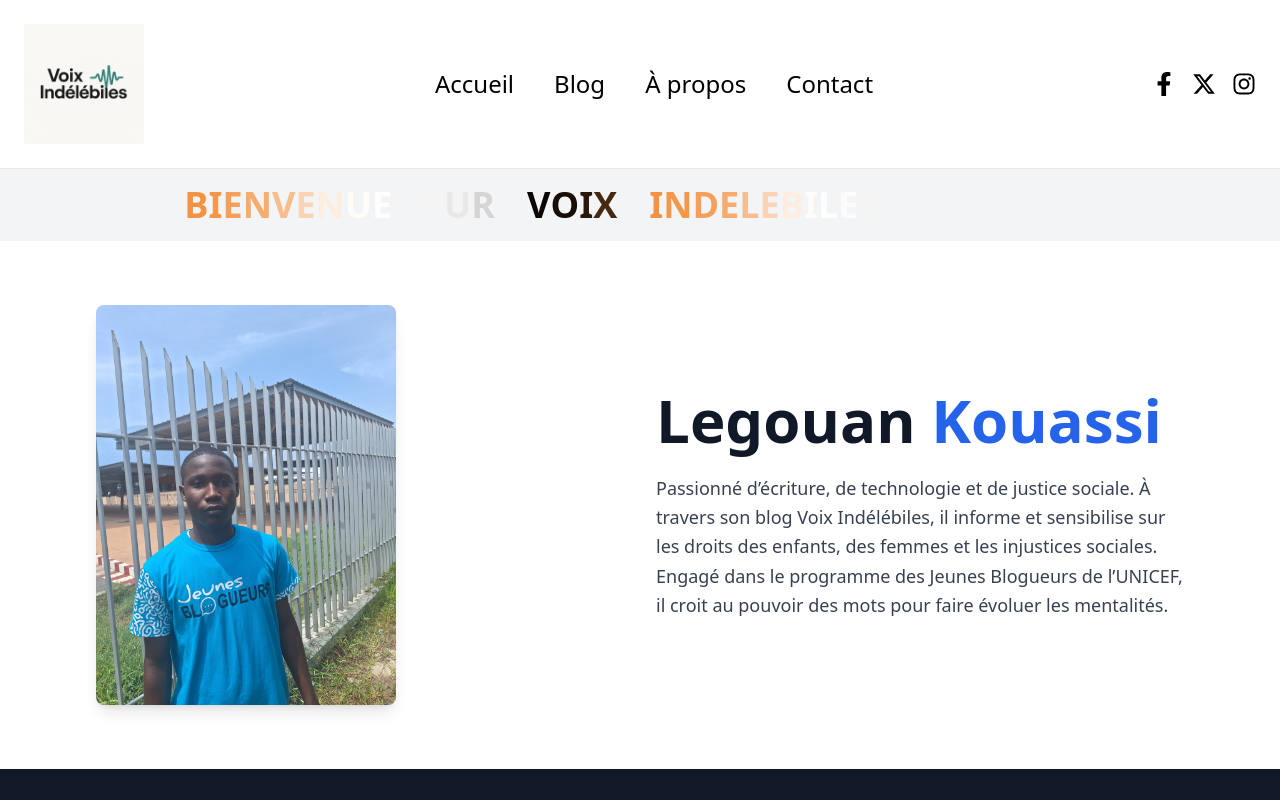
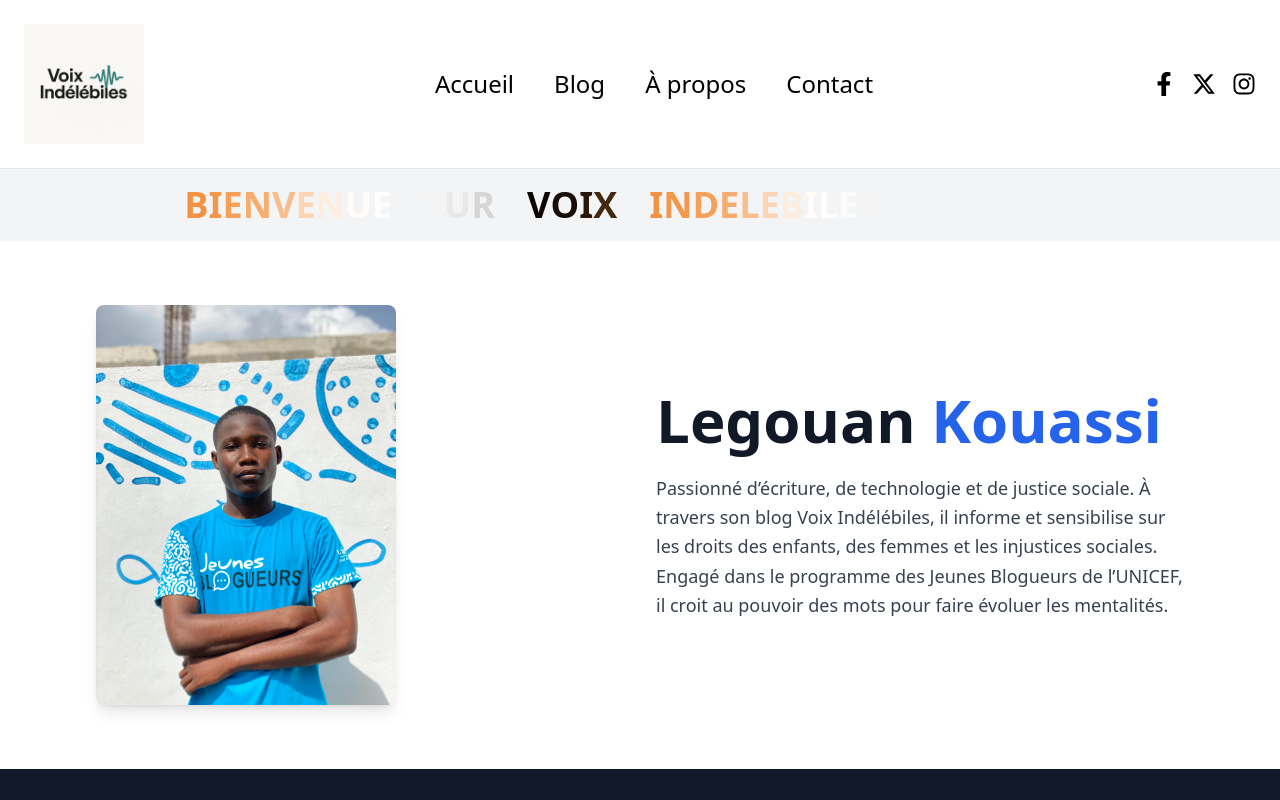
Before and after one commit to skyson-ai/BlogProject, a Next.js app in the folder frontend/: page / in a window 1280 px wide. Shown: the top 800 px of the page. Built offline with nearby package versions, Linux system fonts and the light colour scheme; no server answers.

Commit message:
modify heropicture

```diff
--- a/frontend/src/components/Hero.tsx
+++ b/frontend/src/components/Hero.tsx
@@ -10,7 +10,7 @@ const Hero = () => {
             {/* Image */}
             <div className="w-full lg:w-auto">
               <Image
-                src="/eric.jpg" // Remplace par ton image
+                src="/jeune.jpg" // Remplace par ton image
                 alt="Edith Brou Bleu"
                 width={300} // Ajuste selon la taille souhaitée
                 height={400} // Ajuste selon la taille souhaitée
```
Also changed, not shown: frontend/public/didier.jpg (added), frontend/public/jeune.jpg (added).
